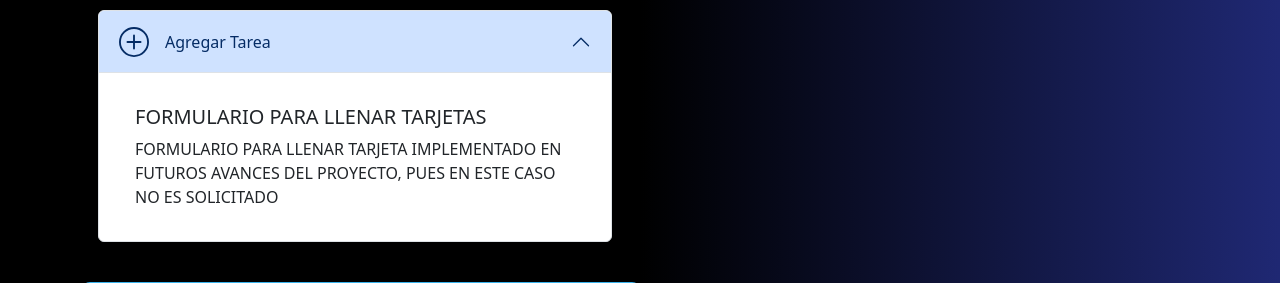
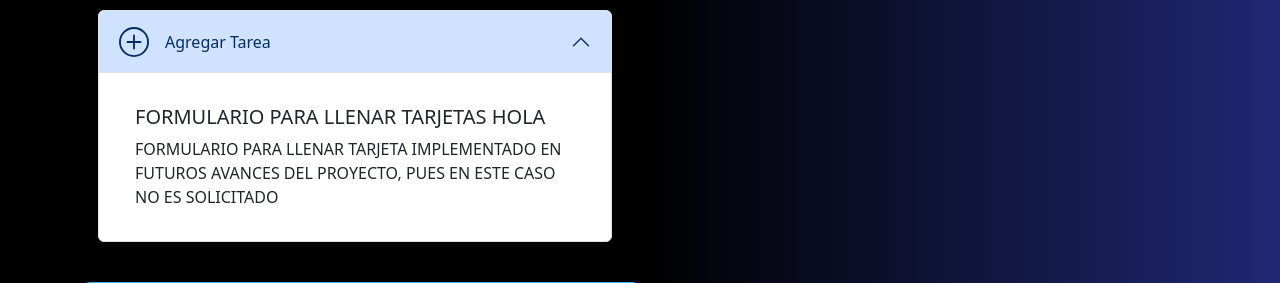
Before and after one commit to Leonardo-Rodenas/Trabajos-Individuales-Modulo-7, a Django app: page /tareas_usuario/ in a window 1280 px wide, after a click on "Agregar Tarea". Shown: the part 365-648 px from the top of the page. Run offline with Django 4.2, Linux system fonts and the light colour scheme; some libraries are stand-ins or nearby versions.

Commit message:
PRUEBA 2
Agrego hola y pruebo

```diff
--- a/ejercicio_individual/app_1/templates/templates_app/tareas.html
+++ b/ejercicio_individual/app_1/templates/templates_app/tareas.html
@@ -27,7 +27,7 @@
                               <div id="collapseOne" class="accordion-collapse collapse" aria-labelledby="headingOne" data-bs-parent="#accordionExample">
                                 <div class="accordion-body">
                                     <div class="card-body">
-                                        <h5 class="card-title">FORMULARIO PARA LLENAR TARJETAS</h5>
+                                        <h5 class="card-title">FORMULARIO PARA LLENAR TARJETAS HOLA</h5>
                                         <p class="card-text">FORMULARIO PARA LLENAR TARJETA IMPLEMENTADO EN FUTUROS AVANCES DEL PROYECTO, PUES EN ESTE CASO NO ES SOLICITADO</p>
                                     </div>
                                 </div>
```
